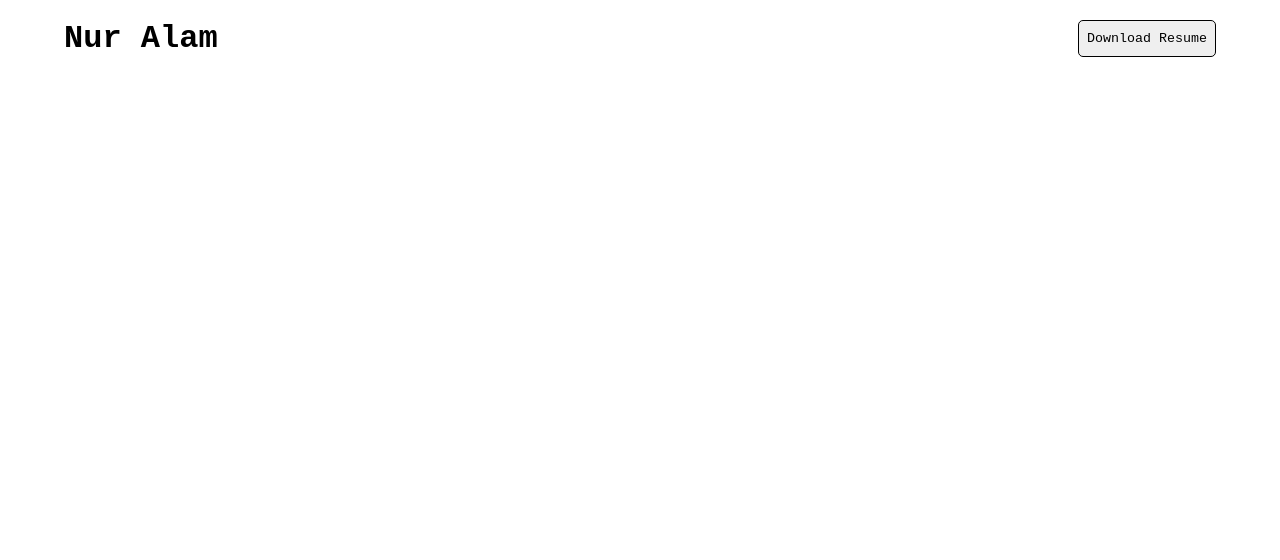
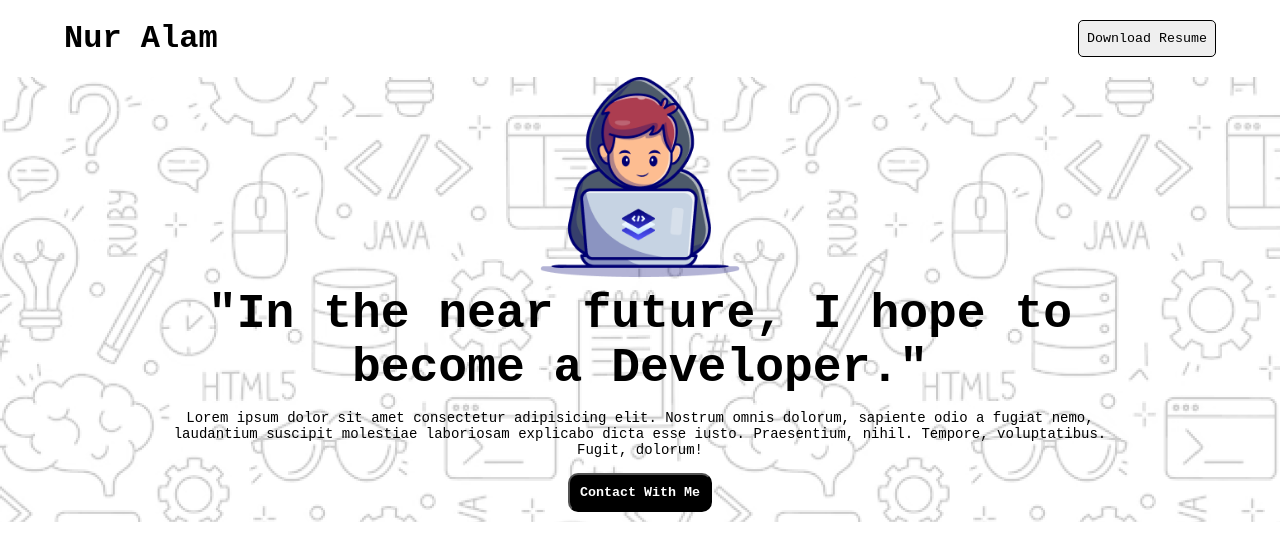
Before and after one commit to nur127/First-Assignment, a plain HTML site: page index.html in a window 1280 px wide. Drawn offline with Linux system fonts and the light colour scheme.

Commit message:
Banner area work is completed

```diff
--- a/index.html
+++ b/index.html
@@ -13,7 +13,15 @@
         <button>Download Resume</button>
     </header>
     <div id="banner">
-
+        <div id="box">
+            <img src="./assets/Group.png" alt="Group image">
+            <h2>"In the near future, I hope to
+                become a Developer."</h2>
+            <p>Lorem ipsum dolor sit amet consectetur adipisicing elit. Nostrum omnis dolorum, sapiente odio a fugiat
+                nemo, laudantium suscipit molestiae laboriosam explicabo dicta esse iusto. Praesentium, nihil. Tempore,
+                voluptatibus. Fugit, dolorum!</p>
+            <button>Contact With Me</button>
+        </div>
     </div>
     <div id="middle">
 
--- a/style.css
+++ b/style.css
@@ -24,3 +24,43 @@ header button{
     border: 1px solid black;
 
 }
+#banner{
+    background-image: url("./assets/Hero-bg.png");
+    padding-bottom: 10px;
+    margin-bottom: 40px;
+
+
+}
+#box{
+    width: 80%;
+    margin: auto;
+    display: flex;
+    gap: 10px;
+    flex-direction: column;
+    justify-content: center;
+    align-items: center;
+}
+#banner img{
+    height: 200px;
+    width: 200px;
+}
+#banner h2{
+    font-size: 48px;
+    text-align: center;
+    font-weight: bolder;
+
+}#banner p{
+    font-size: 14px;
+    text-align: center;
+    font-weight: 200;
+    padding: 5px 20px;
+
+}
+#banner button{
+background: #000;
+color: white;
+padding: 10px;
+border-radius: 10px;
+font-weight: 600;
+
+}
```
